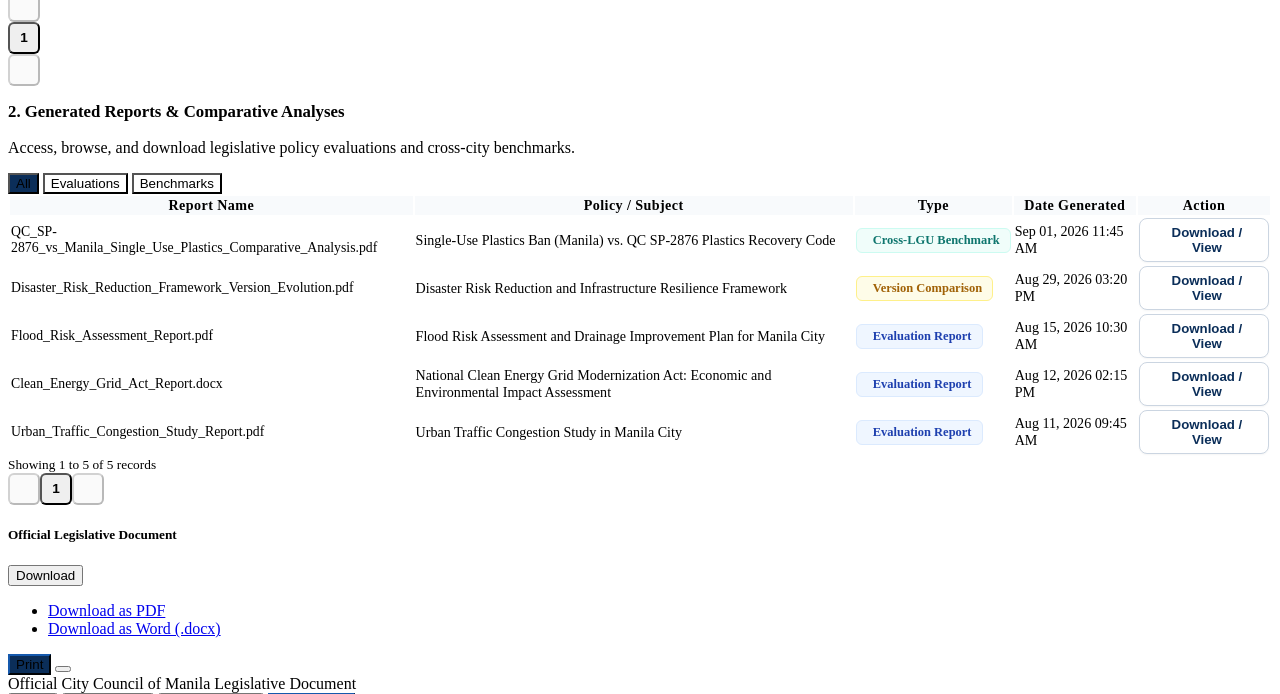
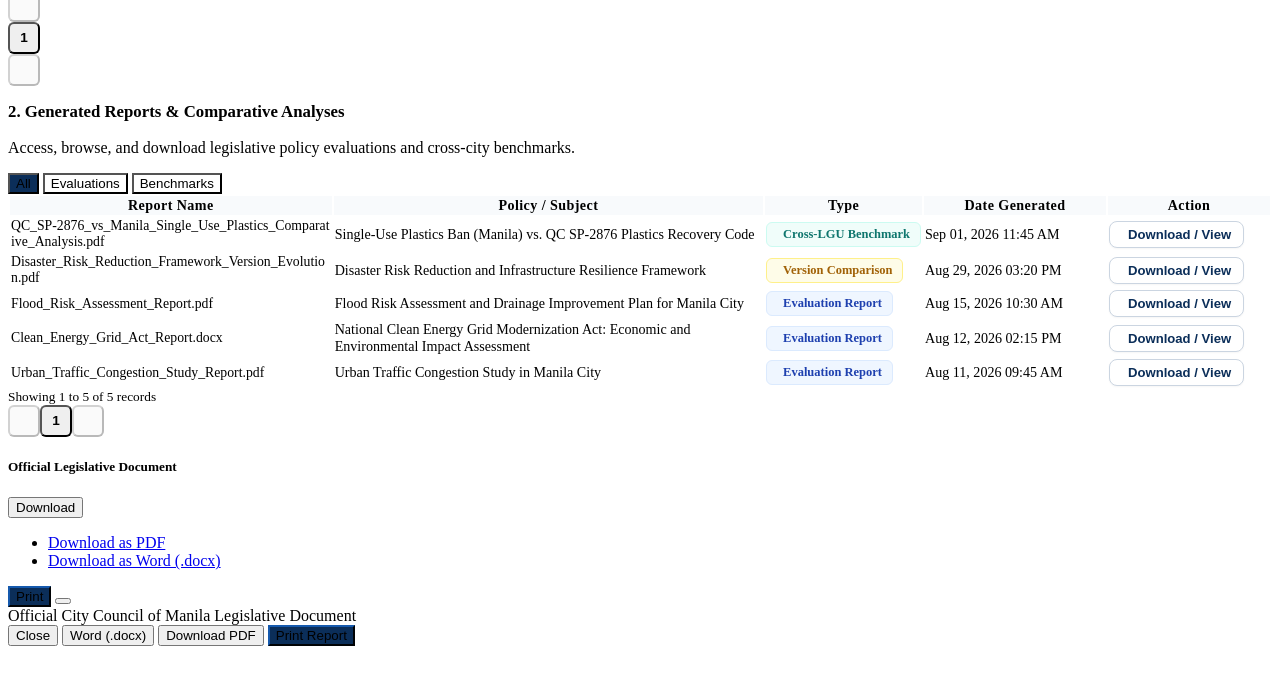
Before and after one commit to marblekiritoes22324/legislative_system, a PHP site: page /admin/reports.php in a window 1280 px wide. Shown: the part 389-1083 px from the top of the page. After the commit the page ends 1035 px from the top, so only its background shows below. Run offline with PHP 8.4, Linux system fonts and the light colour scheme.

Commit message:
Fix table row height and text wrapping to keep rows compact and slim across all pages

```diff
--- a/admin/reports.php
+++ b/admin/reports.php
@@ -285,13 +285,15 @@ foreach ($report_policies as $pol) {
       background: #FFFFFF !important;
       color: #0B2E59 !important;
       border: 1.5px solid #CBD5E1 !important;
-      padding: 6px 14px !important;
+      padding: 5px 12px !important;
       border-radius: 8px !important;
-      font-size: 0.83rem !important;
+      font-size: 0.82rem !important;
       font-weight: 600 !important;
       display: inline-flex !important;
       align-items: center !important;
       gap: 6px !important;
+      white-space: nowrap !important;
+      flex-shrink: 0 !important;
       transition: all 0.18s ease !important;
       box-shadow: 0 1px 2px rgba(0, 0, 0, 0.04) !important;
       text-decoration: none !important;
@@ -335,16 +337,16 @@ foreach ($report_policies as $pol) {
       <table class="table table-hover align-middle mb-0" style="font-size:0.88rem;">
         <thead style="background-color: #f8fafc; border-bottom: 2px solid #e2e8f0;">
           <tr>
-            <th class="py-3.5 text-uppercase text-dark fw-bold"
+            <th class="py-3 px-3 text-uppercase text-dark fw-bold"
               style="font-size: 0.88rem; letter-spacing: 0.03em; color: #000000 !important;">Report Name</th>
-            <th class="py-3.5 text-uppercase text-dark fw-bold"
+            <th class="py-3 px-3 text-uppercase text-dark fw-bold"
               style="font-size: 0.88rem; letter-spacing: 0.03em; color: #000000 !important;">Policy / Subject</th>
-            <th class="py-3.5 text-uppercase text-dark fw-bold"
-              style="font-size: 0.88rem; letter-spacing: 0.03em; color: #000000 !important;">Type</th>
-            <th class="py-3.5 text-uppercase text-dark fw-bold"
-              style="font-size: 0.88rem; letter-spacing: 0.03em; color: #000000 !important;">Date Generated</th>
-            <th class="py-3.5 text-end text-uppercase text-dark fw-bold"
-              style="font-size: 0.88rem; letter-spacing: 0.03em; color: #000000 !important;">Action</th>
+            <th class="py-3 px-3 text-uppercase text-dark fw-bold text-nowrap"
+              style="font-size: 0.88rem; letter-spacing: 0.03em; color: #000000 !important; width: 140px;">Type</th>
+            <th class="py-3 px-3 text-uppercase text-dark fw-bold text-nowrap"
+              style="font-size: 0.88rem; letter-spacing: 0.03em; color: #000000 !important; width: 180px;">Date Generated</th>
+            <th class="py-3 px-3 text-end text-uppercase text-dark fw-bold text-nowrap"
+              style="font-size: 0.88rem; letter-spacing: 0.03em; color: #000000 !important; width: 160px;">Action</th>
           </tr>
         </thead>
         <tbody id="recentGeneratedReportsBody">
@@ -1041,20 +1043,20 @@ foreach ($report_policies as $pol) {
       }
 
       html += '<tr class="align-middle">' +
-        '<td class="py-3 px-3">' +
+        '<td class="py-2.5 px-3">' +
         '<div class="d-flex align-items-center gap-2">' +
-        '<i class="bi ' + fileIcon + ' fs-5"></i>' +
-        '<span class="fw-semibold text-dark font-monospace" style="font-size: 0.86rem;">' + esc(r.report_name) + '</span>' +
+        '<i class="bi ' + fileIcon + ' fs-5 flex-shrink-0"></i>' +
+        '<span class="fw-semibold text-dark font-monospace" style="font-size: 0.86rem; word-break: break-all;">' + esc(r.report_name) + '</span>' +
         '</div>' +
         '</td>' +
-        '<td class="py-3 px-3 text-dark fw-medium" style="font-size: 0.88rem;">' + esc(r.policy_title) + '</td>' +
-        '<td class="py-3 px-3">' +
+        '<td class="py-2.5 px-3 text-dark fw-medium" style="font-size: 0.88rem; word-break: break-word;">' + esc(r.policy_title) + '</td>' +
+        '<td class="py-2.5 px-3 text-nowrap">' +
         typeBadge +
         '</td>' +
-        '<td class="py-3 px-3 text-muted small">' +
+        '<td class="py-2.5 px-3 text-muted small text-nowrap">' +
         '<i class="bi bi-calendar3 me-1.5 text-muted"></i>' + esc(r.date_generated) +
         '</td>' +
-        '<td class="py-3 px-3 text-end">' +
+        '<td class="py-2.5 px-3 text-end text-nowrap">' +
         '<button type="button" class="btn btn-sm btn-report-download" onclick="downloadRecentGeneratedReport(' + downloadIdx + ')">' +
         '<i class="bi bi-download text-primary"></i>' +
         '<span>Download / View</span>' +
```
Also changed, not shown: staff/reports.php (+17 -15 lines), users/report.php (+17 -15 lines).
